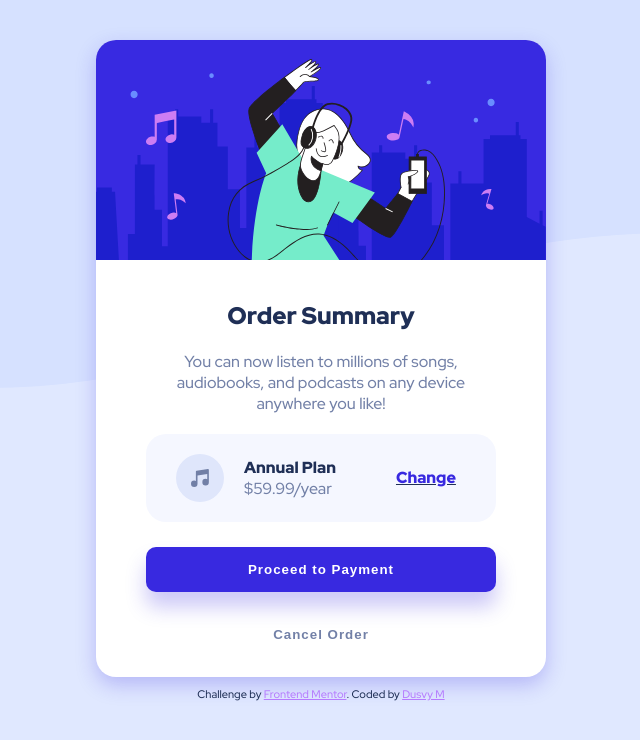
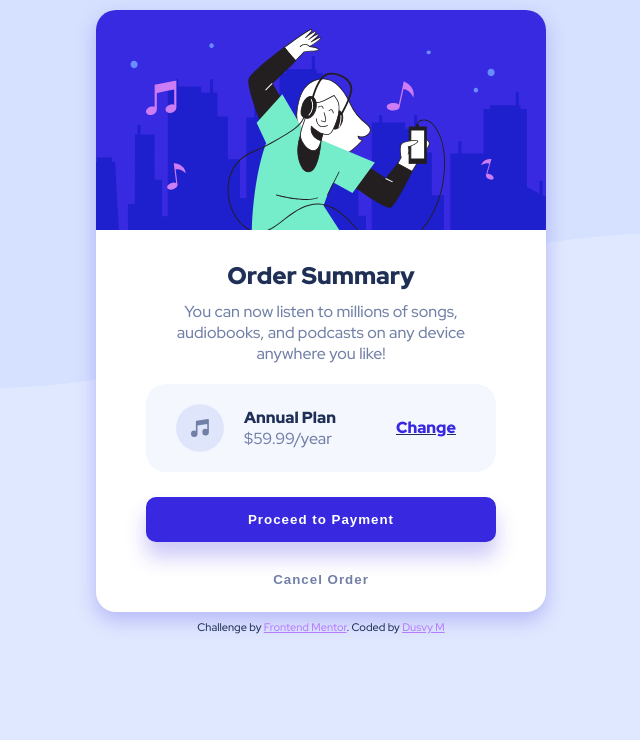
Before and after one commit to dhovelym/FEM-order-summary-component, a plain HTML site: page index.html in a window 1280 px wide. Shown: the whole page, without its empty margins (319-959 px from the left). Drawn offline with Linux system fonts and the light colour scheme.

Commit message:
second changes

```diff
--- a/style.css
+++ b/style.css
@@ -31,7 +31,7 @@ body{
     font-family:var( --primary-font-family);
 }
 .card{
-    margin-top: 40px;
+    margin-top: 10px;
     display: flex;
     flex-direction: column;
     justify-content: center;
@@ -49,8 +49,8 @@ body{
     text-align: center;
 }
 .card-title{
-    padding-top:40px;
-    padding-bottom: 20px;
+    padding-top:30px;
+    padding-bottom: 10px;
     font-size: 1.5rem;
     font-weight: 900;
 }
@@ -98,6 +98,7 @@ body{
     color:var(--primary-color);
     font-weight: 900;
     text-decoration-color: var(--primary-font);
+	transition: all .2s ease;
  }
  .link:hover{
      color:var(--primary-color-active);
@@ -106,7 +107,7 @@ body{
  }
  .card-btn{
     margin-right:50px;
-    margin-bottom: 20px;
+    margin-bottom: 15px;
     margin-left: 50px;
     display: flex;
     flex-direction: column;
@@ -132,8 +133,8 @@ body{
      cursor: pointer;
  }
  .btn-cancel{
-    padding-top: 15px;
-    padding-bottom: 15px;
+    padding-top: 10px;
+    padding-bottom: 10px;
     background-color: transparent;
     color:var(--primary-font-active);
     border: none;
@@ -148,8 +149,8 @@ body{
 
 /*Footer*/
 footer{
-    margin-top: 10px;
-    margin-bottom: 10px;
+    margin-top: 8px;
+    margin-bottom: 5px;
 }
 .attribution {
      font-size: 11px;
```
Also changed, not shown: screenshots/order-summary-card-mobile.PNG, 1 other file.
